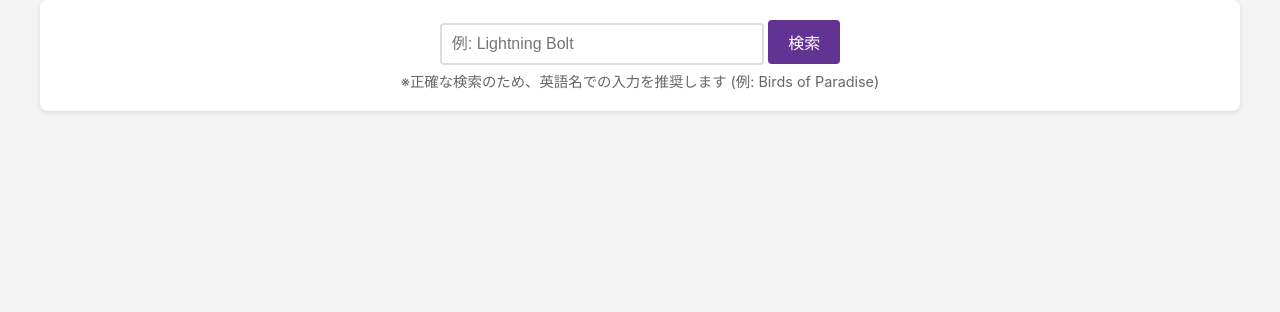
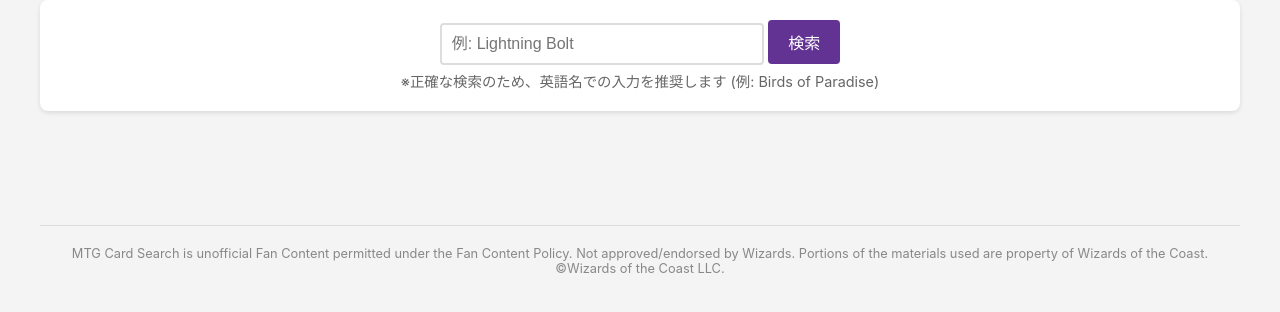
Before and after one commit to TIKER3/mtgCardVersionSearch, a plain HTML site: page index.html in a window 1280 px wide. Shown: the part 102-414 px from the top of the page. Drawn offline with Linux system fonts and the light colour scheme.

Commit message:
Update index.html

```diff
--- a/index.html
+++ b/index.html
@@ -145,6 +145,10 @@
 
     <div id="status"></div>
     <div id="results"></div>
+
+    <footer style="margin-top: 60px; border-top: 1px solid #ddd; padding-top: 20px; text-align: center; font-size: 0.8em; color: #888;">
+        MTG Card Search is unofficial Fan Content permitted under the Fan Content Policy. Not approved/endorsed by Wizards. Portions of the materials used are property of Wizards of the Coast. ©Wizards of the Coast LLC.
+    </footer>
 
     <script>
         // データ保持用グローバル変数
```
